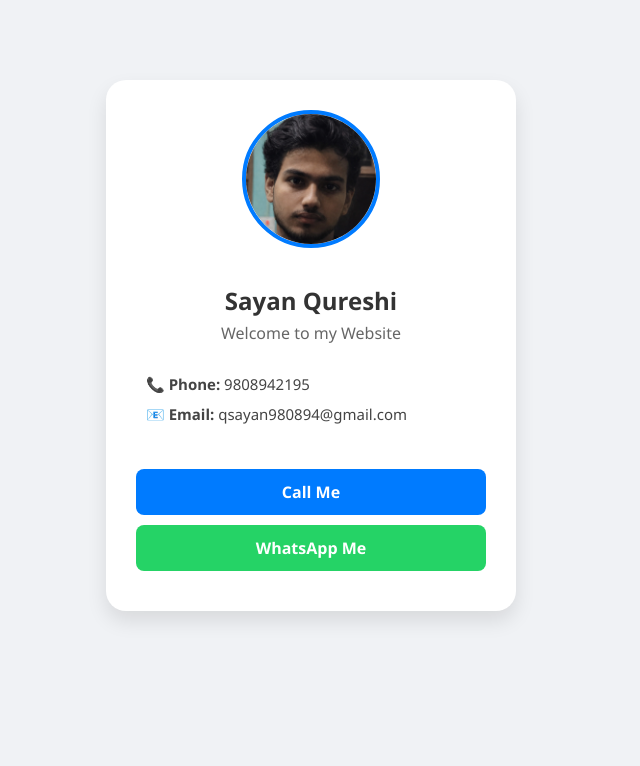
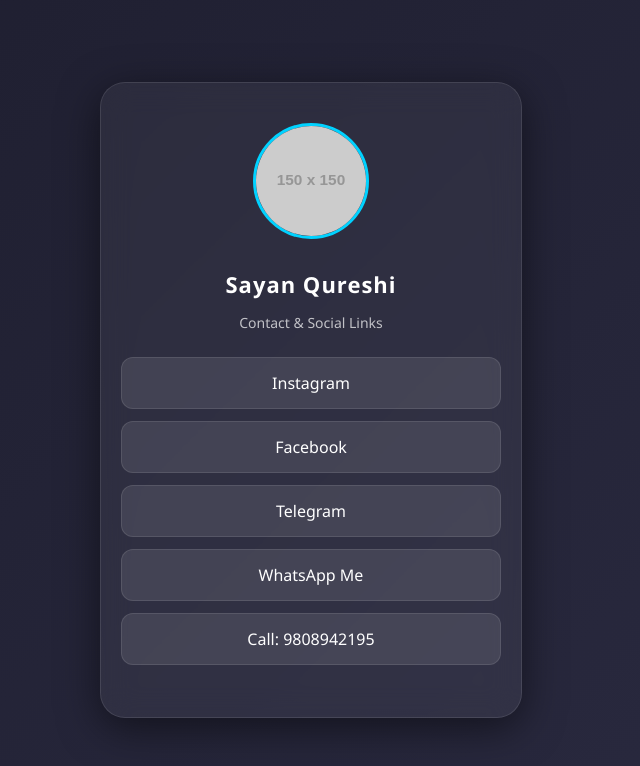
Before and after one commit to qsayan980894-dotcom/qsayan980894-dotcom.github.io, a plain HTML site: page sayan_index.html in a window 1280 px wide. Shown: the whole page, without its empty margins (329-969 px from the left). Drawn offline with Linux system fonts and the light colour scheme; placeholder pictures from the web are drawn by us.

Commit message:
Revamp portfolio design and add social links
Updated the portfolio layout and styles for better aesthetics and added social links.

```diff
--- a/sayan_index.html
+++ b/sayan_index.html
@@ -3,70 +3,82 @@
 <head>
     <meta charset="UTF-8">
     <meta name="viewport" content="width=device-width, initial-scale=1.0">
-    <title>Sayan Qureshi Portfolio</title>
+    <title>Sayan Qureshi | Connect</title>
     <style>
         body {
-            font-family: 'Segoe UI', Tahoma, Geneva, Verdana, sans-serif;
+            font-family: 'Segoe UI', Arial, sans-serif;
+            background: linear-gradient(135deg, #1e1e2f 0%, #2a2a40 100%);
+            display: flex;
+            justify-content: center;
+            align-items: center;
+            min-height: 100vh;
+            margin: 0;
+            color: white;
+        }
+        .container {
             text-align: center;
-            background-color: #f0f2f5;
-            margin: 0;
-            padding: 0;
+            background: rgba(255, 255, 255, 0.05);
+            padding: 40px 20px;
+            border-radius: 25px;
+            backdrop-filter: blur(15px);
+            box-shadow: 0 10px 40px rgba(0,0,0,0.5);
+            width: 90%;
+            max-width: 380px;
+            border: 1px solid rgba(255, 255, 255, 0.1);
         }
-        .card {
-            background: white;
-            padding: 30px;
-            margin: 80px auto;
-            width: 85%;
-            max-width: 350px;
-            border-radius: 20px;
-            box-shadow: 0px 10px 20px rgba(0,0,0,0.1);
+        .profile-pic {
+            width: 110px;
+            height: 110px;
+            border-radius: 50%;
+            border: 3px solid #00d2ff;
+            margin-bottom: 10px;
+            object-fit: cover;
         }
-        .profile-img {
-            width: 130px;
-            height: 130px;
-            border-radius: 50%;
-            border: 4px solid #007bff;
-            object-fit: cover;
-            margin-bottom: 15px;
-        }
-        h1 { color: #333; margin-bottom: 5px; font-size: 24px; }
-        p { color: #666; font-size: 16px; margin: 5px 0; }
-        .contact-info { margin-top: 20px; text-align: left; padding: 10px; }
-        .contact-item { margin-bottom: 10px; font-size: 15px; color: #444; }
-        .btn-container { margin-top: 25px; }
-        .btn {
+        h1 { font-size: 22px; margin-bottom: 5px; letter-spacing: 1px; }
+        p { font-size: 14px; opacity: 0.7; margin-bottom: 25px; }
+
+        .link-btn {
             display: block;
-            padding: 12px;
-            background: #007bff;
+            background: rgba(255, 255, 255, 0.1);
             color: white;
             text-decoration: none;
-            border-radius: 8px;
-            font-weight: bold;
-            transition: 0.3s;
-            margin-bottom: 10px;
+            margin: 12px 0;
+            padding: 14px;
+            border-radius: 12px;
+            font-weight: 500;
+            transition: all 0.3s ease;
+            border: 1px solid rgba(255, 255, 255, 0.1);
         }
-        .btn-whatsapp { background: #25d366; }
-        .btn:hover { opacity: 0.8; }
+        .link-btn:hover {
+            background: white;
+            color: #1e1e2f;
+            transform: translateY(-3px);
+        }
+        /* Colors for different platforms */
+        .instagram:hover { border-color: #E1306C; color: #E1306C; }
+        .facebook:hover { border-color: #4267B2; color: #4267B2; }
+        .telegram:hover { border-color: #0088cc; color: #0088cc; }
+        .whatsapp:hover { border-color: #25D366; color: #25D366; }
     </style>
 </head>
 <body>
 
-    <div class="card">
-        <img src="myphoto.jpg" alt="Sayan Qureshi" class="profile-img">
+<div class="container">
+    <img src="https://via.placeholder.com/150" alt="Sayan Qureshi" class="profile-pic">
 
-        <h1>Sayan Qureshi</h1>
-        <p>Welcome to my Website</p>
+    <h1>Sayan Qureshi</h1>
+    <p>Contact & Social Links</p>
 
-        <div class="contact-info">
-            <div class="contact-item">📞 <b>Phone:</b> 9808942195</div>
-            <div class="contact-item">📧 <b>Email:</b> qsayan980894@gmail.com</div>
-        </div>
+    <a href="https://www.instagram.com/unknown.sayan_001?igsh=MXhoZGJubTlmNTJ0dg==" target="_blank" class="link-btn instagram">Instagram</a>
 
-        <div class="btn-container">
-            <a href="tel:9808942195" class="btn">Call Me</a>
-            <a href="https://wa.me/919808942195" class="btn btn-whatsapp">WhatsApp Me</a>
-        </div>
-    </div>
+    <a href="https://www.facebook.com/share/18YxVnDabs/" target="_blank" class="link-btn facebook">Facebook</a>
+
+    <a href="https://t.me/Sayanqureshi8899" target="_blank" class="link-btn telegram">Telegram</a>
+
+    <a href="https://wa.me/919808942195" target="_blank" class="link-btn whatsapp">WhatsApp Me</a>
+
+    <a href="tel:+919808942195" class="link-btn">Call: 9808942195</a>
+</div>
 
 </body>
 </html>
```
